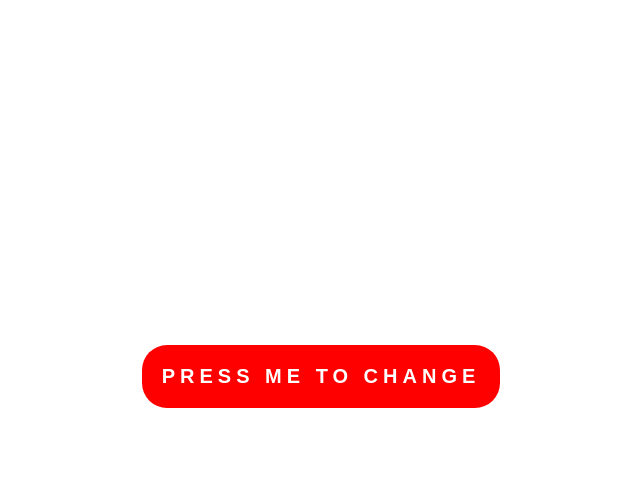
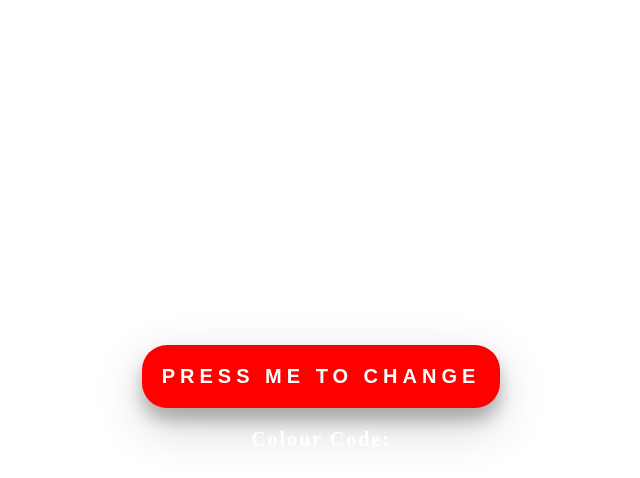
Before and after one commit to PaulAyushmaan/Colour-changer, a plain HTML site: page index.html in a window 1280 px wide. In both pictures the pointer is over the button "PRESS ME TO CHANGE". Shown: the whole page, without its empty margins (319-959 px from the left). Drawn offline with Linux system fonts and the light colour scheme.

Commit message:
Update style.css

```diff
--- a/style.css
+++ b/style.css
@@ -10,6 +10,7 @@ body {
   letter-spacing: 2px;
   font-weight: 700;
   font-size: 20px;
+  text-shadow: 2px 2px rgba(0, 0, 0, 0.2), 0 6px 20px 0 rgba(0, 0, 0, 0.19);
 }
 #cc::before {
   content: "Colour Code: ";
@@ -24,10 +25,13 @@ button {
   font-weight: 700;
   text-transform: uppercase;
   letter-spacing: 5px;
+  box-shadow: 0 8px 16px 0 rgba(0, 0, 0, 0.2), 0 6px 20px 0 rgba(0, 0, 0, 0.19);
 }
 button:hover {
   padding: 20px;
   transition: all 1s ease-in-out;
   cursor: pointer;
   background-color: red;
+  box-shadow: 0 12px 16px 0 rgba(0, 0, 0, 0.24),
+    0 17px 50px 0 rgba(0, 0, 0, 0.19);
 }
```
